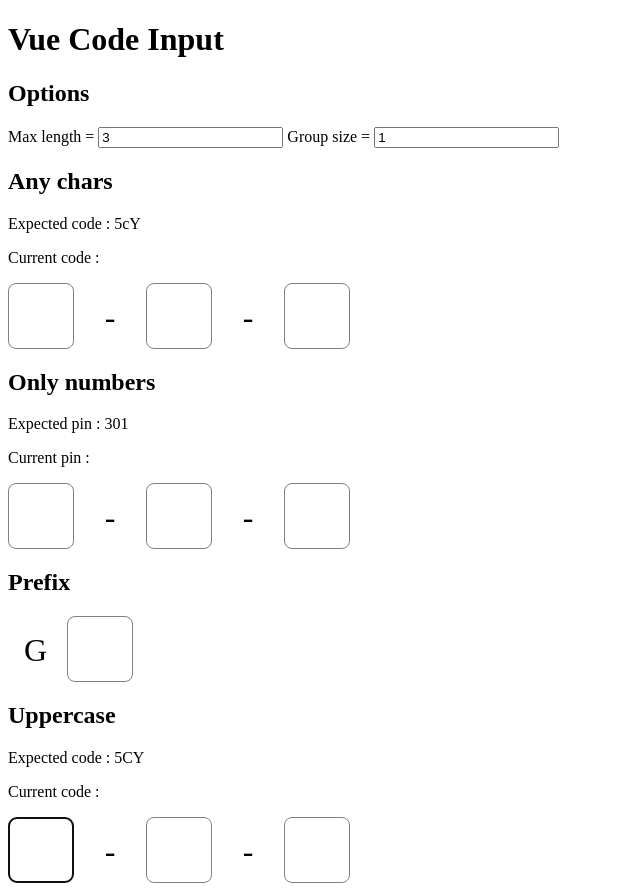
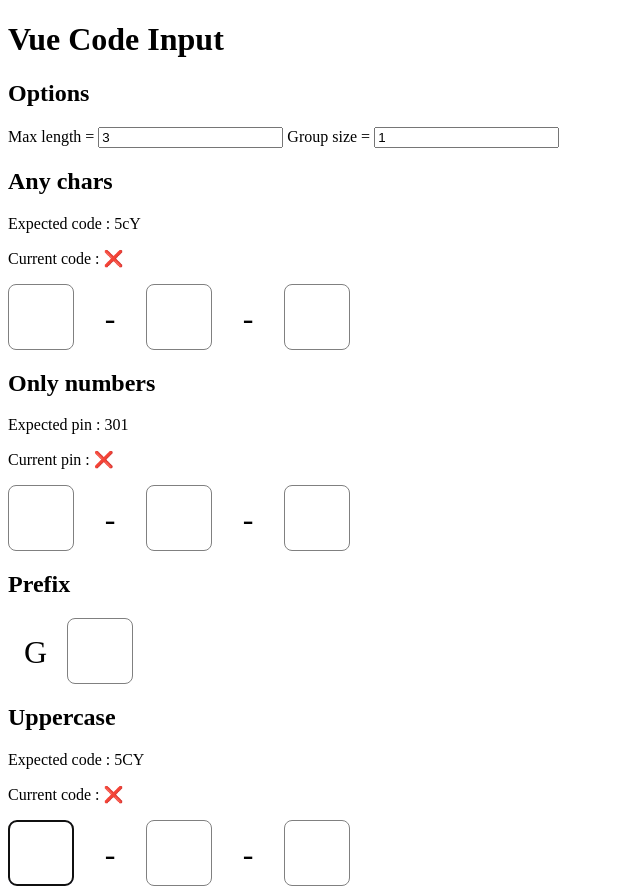
Before and after one commit to triozer/vue-code-input, a Vue app: page / in a window 1280 px wide. Shown: the whole page, without its empty margins (0-640 px from the left). Built offline with nearby package versions, Linux system fonts and the light colour scheme.

Commit message:
fix: reactive input value

```diff
--- a/src/App.vue
+++ b/src/App.vue
@@ -43,7 +43,9 @@
   <div>
     <h2>Any chars</h2>
     <p>Expected code : {{ expectedCode }}</p>
-    <p>Current code : {{ code }}</p>
+    <p>
+      Current code : {{ code }} <span>{{ code === expectedCode ? "✅" : "❌" }}</span>
+    </p>
     <vue-code-input
       v-model="code"
       @completed="(code) => onComplete(code, expectedCode)"
@@ -54,22 +56,26 @@
   <div>
     <h2>Only numbers</h2>
     <p>Expected pin : {{ expectedPin }}</p>
-    <p>Current pin : {{ pin }}</p>
+    <p>
+      Current pin : {{ pin }} <span>{{ pin === expectedPin ? "✅" : "❌" }}</span>
+    </p>
     <vue-code-input
       v-model.pin="pin"
-      @completed="(code) => onComplete(code, expectedPin)"
+      @completed="(pinCode) => onComplete(pinCode, expectedPin)"
       :max-length="maxLength"
       :group-size="groupSize"
     />
   </div>
   <div>
     <h2>Prefix</h2>
-    <vue-code-input :max-length="1" prefix="G" />
+    <vue-code-input :max-length="1" :groups="1" prefix="G" />
   </div>
   <div>
     <h2>Uppercase</h2>
     <p>Expected code : {{ expectedCode.toUpperCase() }}</p>
-    <p>Current code : {{ code }}</p>
+    <p>
+      Current code : {{ code }} <span>{{ code === expectedCode.toUpperCase() ? "✅" : "❌" }}</span>
+    </p>
     <vue-code-input
       v-model.uppercase="code"
       :max-length="maxLength"
--- a/src/components/VueCodeInput.vue
+++ b/src/components/VueCodeInput.vue
@@ -64,10 +64,18 @@
 })
 
 const handleKeydown = (event: KeyboardEvent) => {
-  if (event.key === "ArrowUp" || event.key === "ArrowLeft" || event.key === "Backspace") {
+  if (
+    event.key === "ArrowUp" ||
+    event.key === "ArrowLeft" ||
+    event.key === "Backspace" ||
+    event.key === "Delete"
+  ) {
     event.preventDefault()
 
-    if (event.key === "Backspace" && currentInput.value.value.length !== 0) {
+    if (
+      (event.key === "Backspace" || event.key === "Delete") &&
+      currentInput.value.value.length !== 0
+    ) {
       value.value = value.value.slice(0, currentInputIndex.value)
       for (let i = currentInputIndex.value; i < props.maxLength; i++) {
         inputs.value[i].value = ""
@@ -159,6 +167,7 @@
     <template v-if="props.prefix">
       <span class="prefix">{{ props.prefix }}</span>
     </template>
+    <template v-if="groups > 0 && groupSize > 0">
       <template v-for="i in groups" :key="`group-${i}`">
         <input
           ref="inputs"
@@ -171,8 +180,10 @@
           :pattern="props.modelModifiers.pin ? '[0-9]*' : pattern.source"
           maxlength="1"
           :disabled="disabled"
+          :value="value[(i - 1) * props.groupSize + j - 1] || ''"
         />
         <span v-if="i !== groups" class="separator">-</span>
+      </template>
     </template>
   </div>
 </template>
```
Lines whose indentation alone changed are shown as unchanged.
